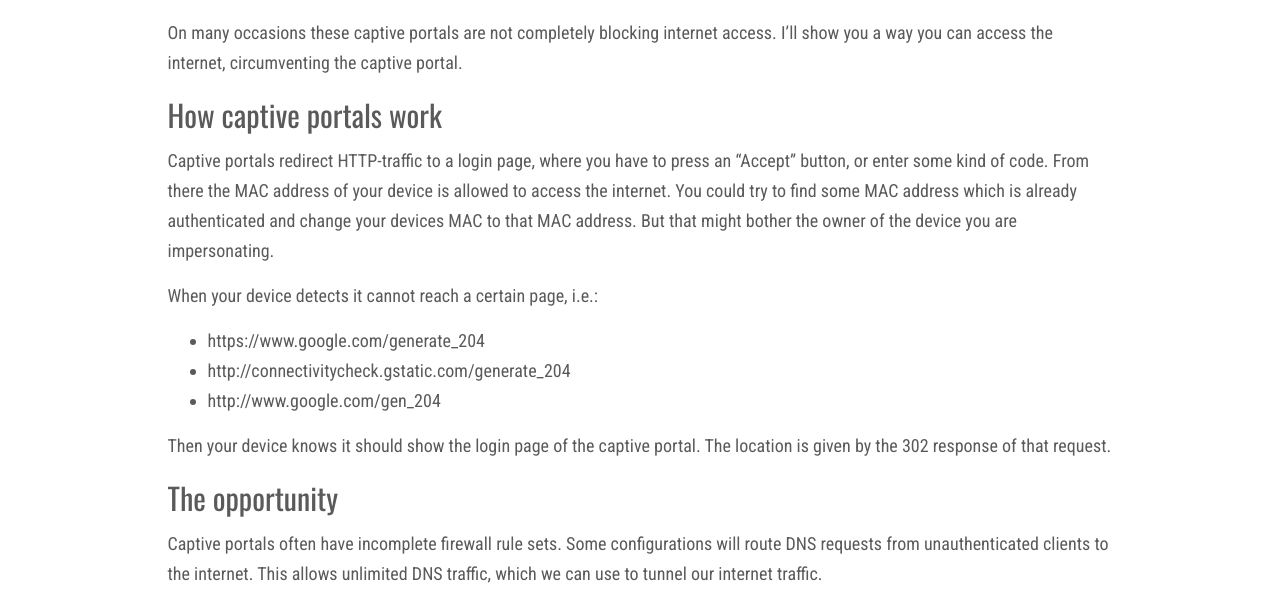
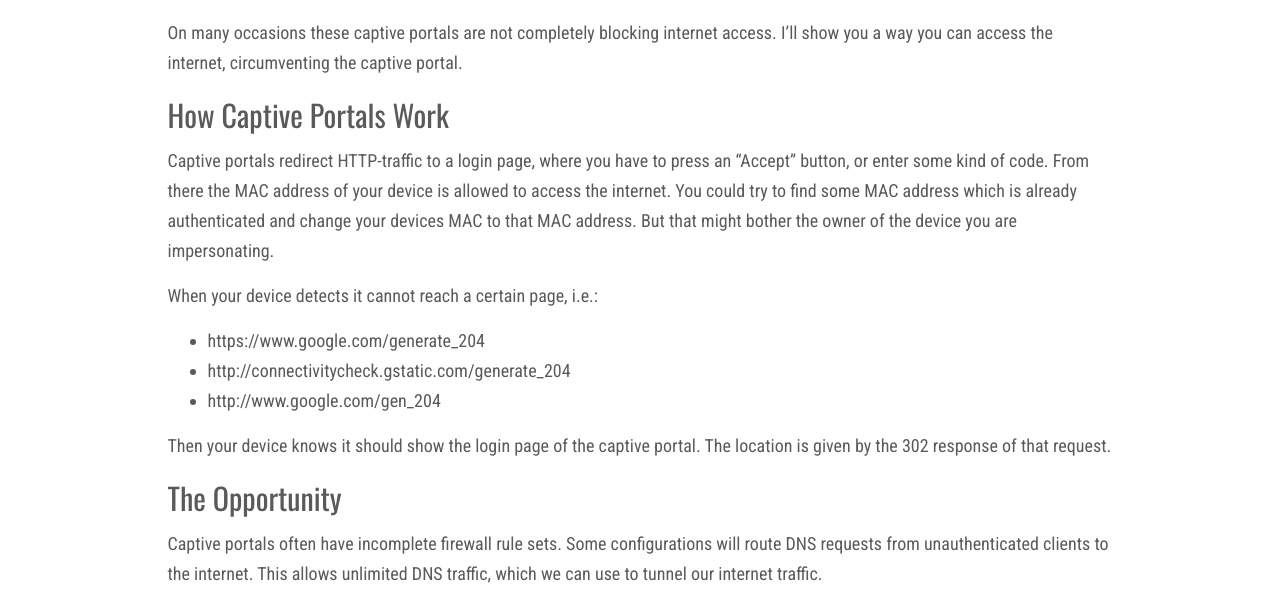
Before and after one commit to jkeuper/jkeuper.github.io, a Jekyll site: the page built from _posts/2020-01-07-work-around-captive-portal.md, in a window 1280 px wide and 900 px high, scrolled down 704 px. Shown: the part 168-774 px from the top of the window. Built offline with Jekyll 4.4.1, drawn with Linux system fonts in a browser that asks for light colours; nearby versions of some CDN libraries; some of the changed text lies outside the part shown.

Commit message:
Casing fixed

````diff
--- a/_posts/2020-01-07-work-around-captive-portal.md
+++ b/_posts/2020-01-07-work-around-captive-portal.md
@@ -15,7 +15,7 @@ On many occasions these captive portals are not completely blocking
 internet access. I'll show you a way you can access the internet,
 circumventing the captive portal.
 
-## How captive portals work
+## How Captive Portals Work
 Captive portals redirect HTTP-traffic to a login page, where you have
 to press an "Accept" button, or enter some kind of code. From there
 the MAC address of your device is allowed to access the internet.
@@ -31,7 +31,7 @@ When your device detects it cannot reach a certain page, i.e.:
 Then your device knows it should show the login page of the captive
 portal. The location is given by the 302 response of that request.
 
-## The opportunity
+## The Opportunity
 Captive portals often have incomplete firewall rule sets. Some
 configurations will route DNS requests from unauthenticated clients
 to the internet. This allows unlimited DNS traffic, which we can use
@@ -172,7 +172,7 @@ dns0: flags=4305<UP,POINTOPOINT,RUNNING,NOARP,MULTICAST>  mtu 1130
 ...
 ```
 
-## Securing our connection
+## Securing Our Connection
 Please be aware that our connection over the DNS tunnel is not secure!
 To solve that, use ssh over the tunnel.
 
@@ -196,7 +196,7 @@ a existing small website to retrieve:
 curl www.example.com
 ```
 
-## Wrap up
+## Wrap Up
 Now we got a working internet connection! Although slow, very slow...
 
 You can use [iperf](https://github.com/esnet/iperf) to see what the
````
